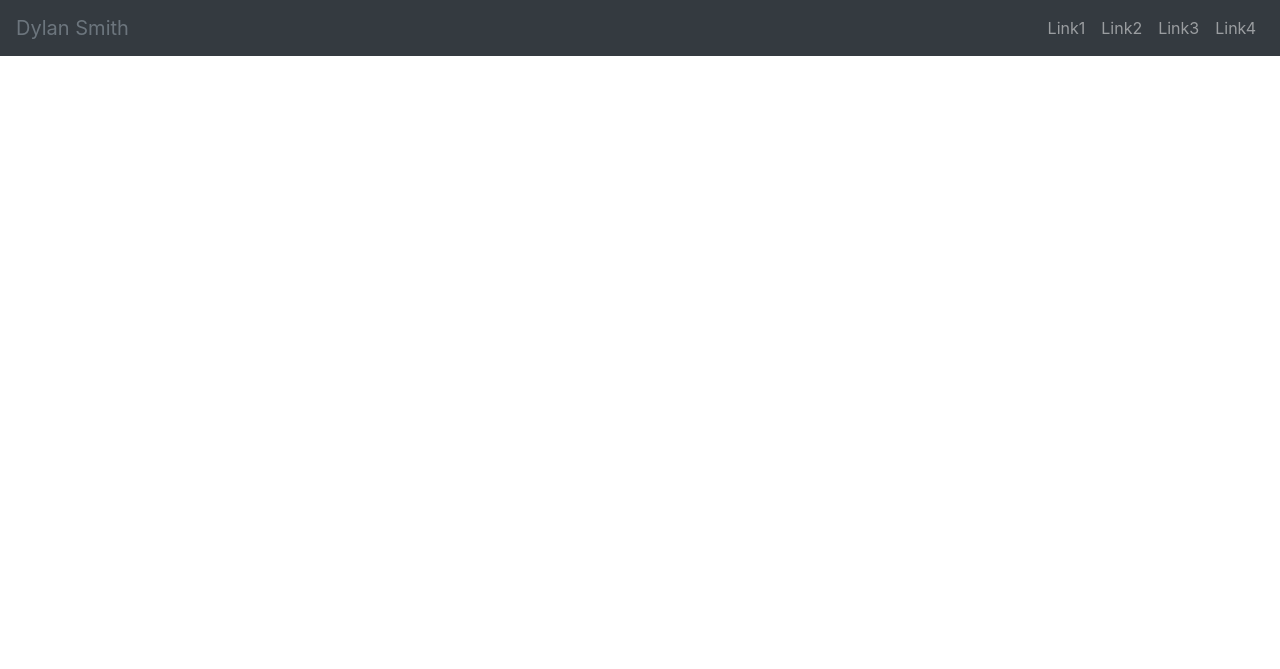
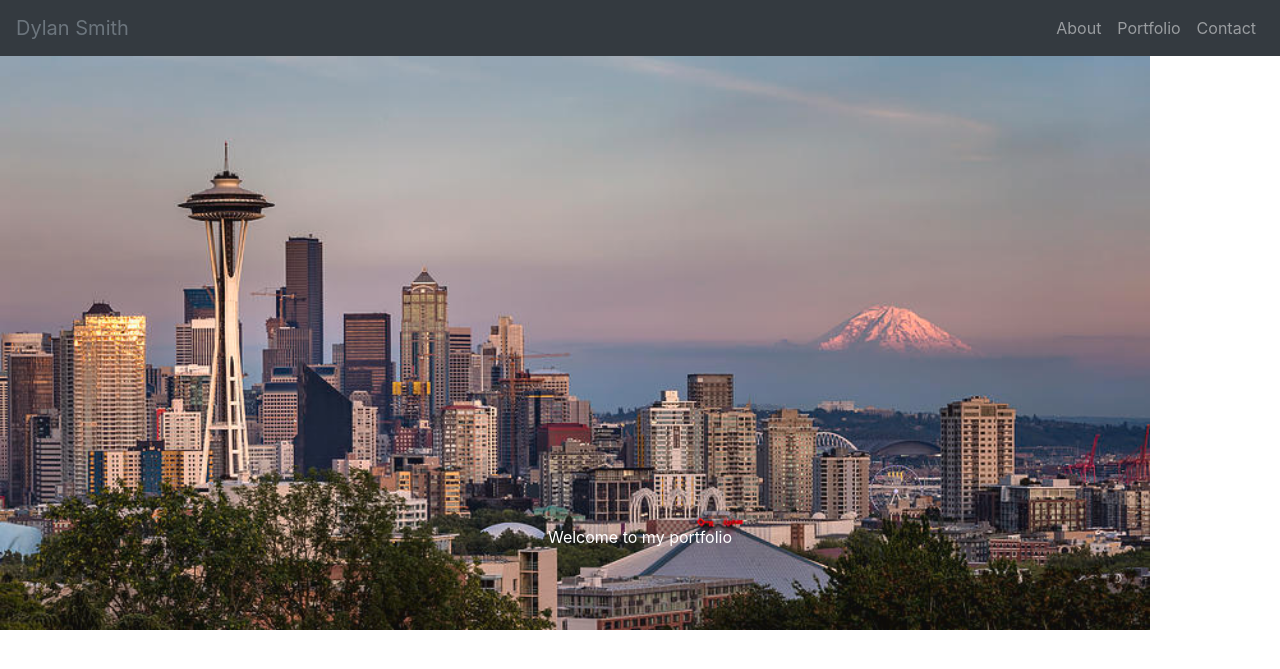
Before and after one commit to DylanSmithcg/pwp-project, a PHP site: page / in a window 1280 px wide. Shown: the top 669 px of the page. Run offline with PHP 8.4, Linux system fonts and the light colour scheme; some libraries are stand-ins or nearby versions.

Commit message:
added intro section with picture

```diff
--- a/public_html/css/styles.css
+++ b/public_html/css/styles.css
@@ -1,6 +1,14 @@
-header {
-	background-image: url(../images/seattle-skyline-and-mt-rainier-panoramic-adam-romanowicz.jpg);
-	background-repeat: no-repeat;
-	background-attachment: scroll;
-	background-position: top center;
-	background-size: cover;
+
+	.intro-section {
+		padding-top: 469px !important;
+		padding-bottom: 80px !important;
+		background-image: url(../images/seattle-skyline-and-mt-rainier-panoramic-adam-romanowicz.jpg) !important;
+		background-size: 1150px !important;
+		background-repeat: no-repeat !important;
+		background-position: center center;
+		color: white;
+		position: relative;
+		height: 100%;
+		text-align: center;
+		background: #fff;
+	}
--- a/public_html/index.html
+++ b/public_html/index.html
@@ -32,11 +32,11 @@
 
 </head>
 
-<body>
-
+<body id="page-top" data-spy="scroll" data-target=".navbar-fixed-top">
+	<header>
+		<!--Navigation-->
 		<div class=".container">
-		<nav class="navbar navbar-expand-lg navbar-light navbar-dark bg-dark navbar-fixed-top">
-
+			<nav class="navbar navbar-expand-lg navbar-light navbar-dark bg-dark">
 				<a class="navbar-brand text-secondary" href="#">Dylan Smith</a>
 					<button class="navbar-toggler" type="button" data-toggle="collapse" data-target="#navbarNav" aria-controls="navbarNav" aria-expanded="false" aria-label="Toggle navigation">
 						<span class="navbar-toggler-icon"></span>
@@ -44,32 +44,33 @@
 				<div class="collapse navbar-collapse" id="navbarNav">
 					<ul class="nav navbar-nav ml-auto">
 						<li class="nav-item">
-						<a class="nav-link" href="#">Link1</a>
+							<a class="nav-link" href="#">About</a>
 						</li>
 						<li class="nav-item">
-						<a class="nav-link" href="#">Link2</a>
+							<a class="nav-link" href="#">Portfolio</a>
 						</li>
 						<li class="nav-item">
-						<a class="nav-link" href="#">Link3</a>
-					</li>
-					<li class="nav-item">
-						<a class="nav-link" href="#">Link4</a>
+							<a class="nav-link" href="#">Contact</a>
 						</li>
 					</ul>
 				</div>
 			</nav>
 		</div>
-
-	<div>
-		<header>
+	</header>
+	<main>
+		<!-- Intro Section-->
+		<section id="intro" class="intro-section">
 			<div class="container">
-				<div class="intro-text">
-					<div class="intro-lead-in"></div>
+				<div class="row">
+					<div class="col-lg-12">
+					<p>Welcome to my portfolio</p>
 					</div>
 				</div>
-		</header>
 			</div>
+		</section>
+	</main>
 
+	<!--about section-->
 
 
 </body>
```
Lines whose indentation alone changed are shown as unchanged.
